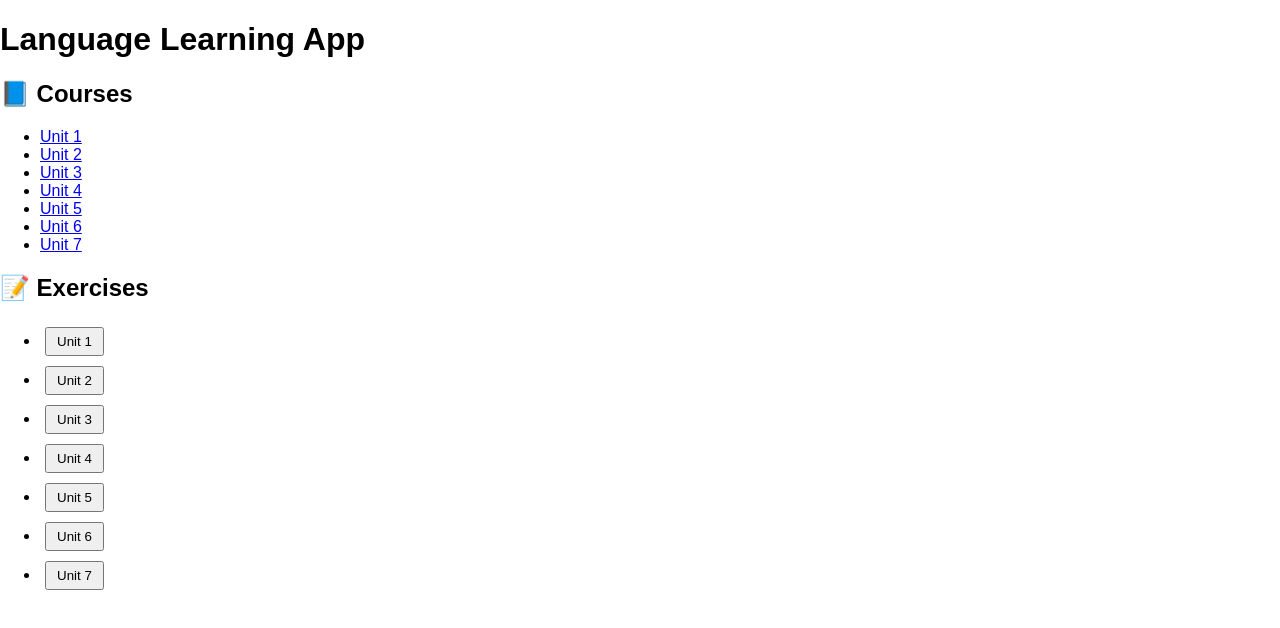
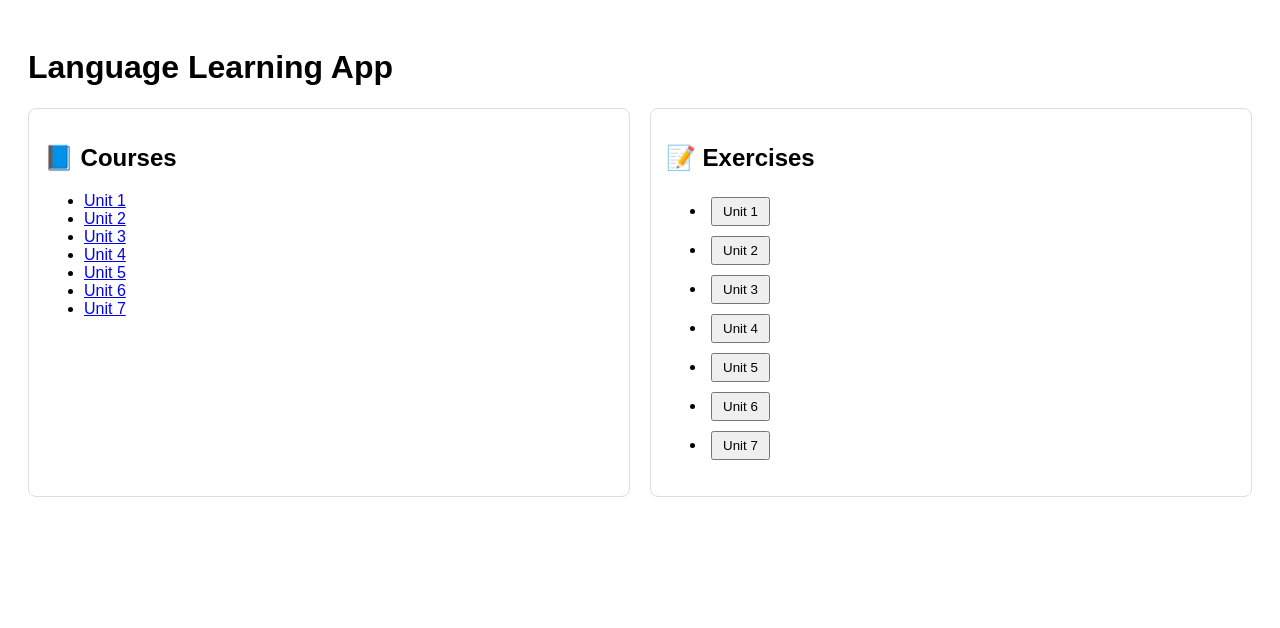
Before and after one commit to SoufianeMaakouk/language-learning-frontend, a React (Create React App) app: page / in a window 1280 px wide. Shown: the top 628 px of the page. Built offline with nearby package versions, Linux system fonts and the light colour scheme.

Commit message:
Update app.css

```diff
--- a/src/app.css
+++ b/src/app.css
@@ -1,7 +1,18 @@
-body {
+.container {
   font-family: Arial, sans-serif;
-  margin: 0;
-  padding: 0;
+  padding: 20px;
+}
+
+.sections {
+  display: flex;
+  gap: 20px;
+}
+
+.section {
+  width: 50%;
+  border: 1px solid #ddd;
+  padding: 15px;
+  border-radius: 8px;
 }
 
 button {
@@ -9,9 +20,3 @@ button {
   padding: 5px 10px;
   cursor: pointer;
 }
-
-input {
-  margin: 5px 0;
-  padding: 5px;
-  width: 100%;
-}
```
